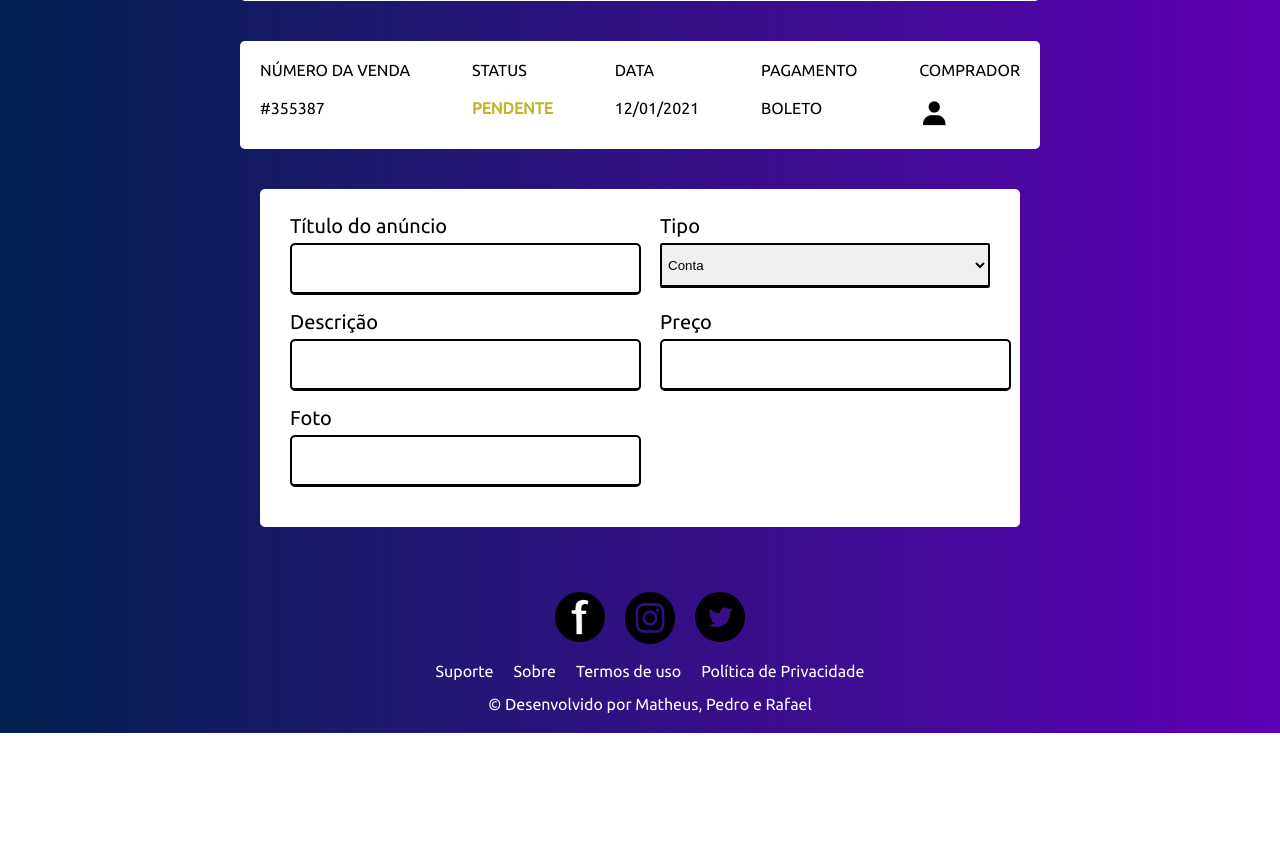
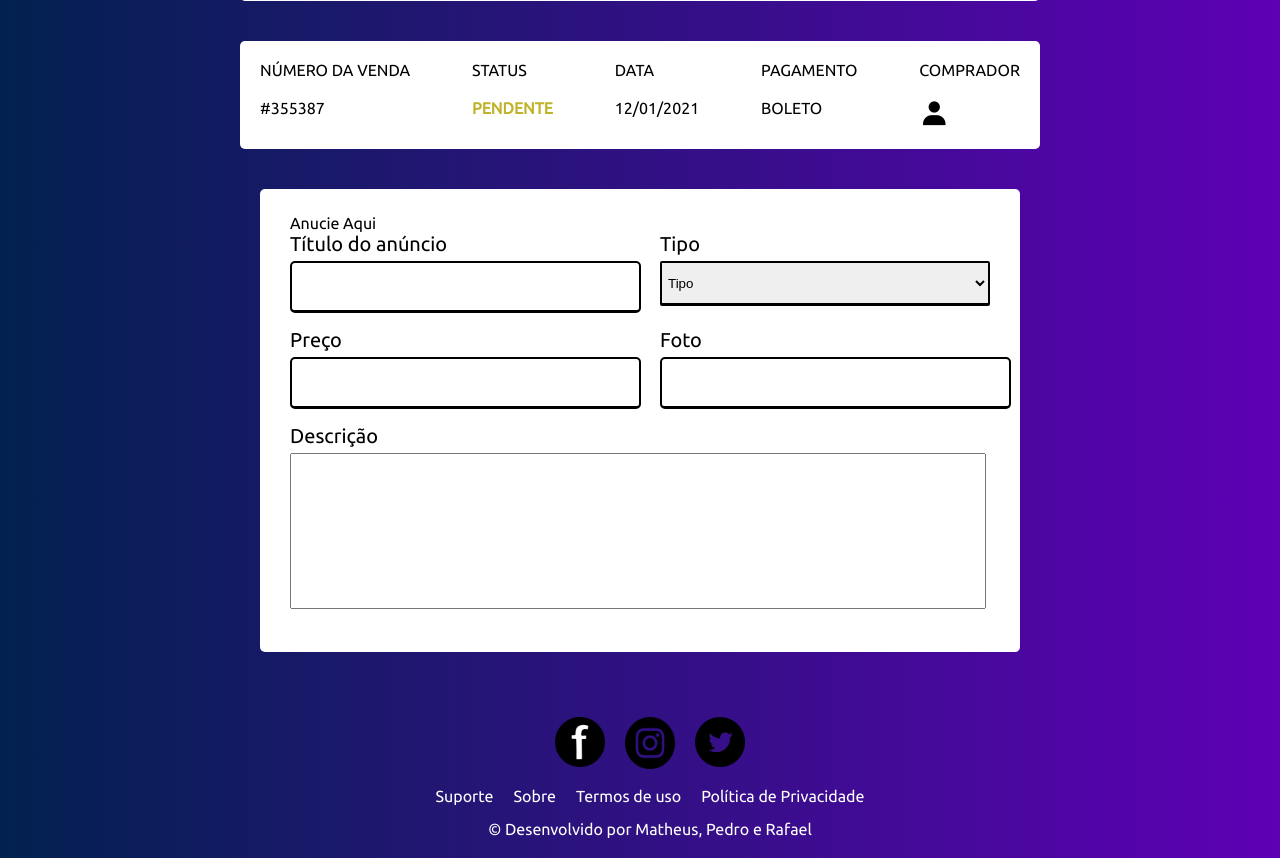
Before and after one commit to Peluc1/TCC-Loja-Online, a PHP site: page /perfil.php in a window 1280 px wide. Shown: the part 1787-2645 px from the top of the page. Before the commit the page ends 2520 px from the top, so only its background shows below. Run offline with PHP 8.4, Linux system fonts and the light colour scheme; the visitor is signed in with stand-in values (Sample User, id 1); data that the repository does not hold is empty.

Commit message:
mensagem

```diff
--- a/conexao.php
+++ b/conexao.php
@@ -6,7 +6,7 @@
 define('db', 'loja');
 /*$conexao = mysqli_connect(host, usuario, senha, db) or die ('Não foi possível conectar');*/
 
-$conexao = new PDO("mysql:host=127.0.0.1;dbname=loja", "root", "")
+$conexao = new PDO("mysql:host=127.0.0.1;dbname=loja", "root", "123456")
 
 
 ?>
--- a/css/projeto.css
+++ b/css/projeto.css
@@ -1160,15 +1160,15 @@ form{
     font-weight: 600;
 }
 
+
+
 .anuncios {
-
     display:flex;
     justify-content: center;
 }
 
 .anuncios .anuncios-box {
     max-width: 700px;
-    min-width: 700px;
     background-color: white;
     display:flex;
     justify-content: space-between;
@@ -1195,4 +1195,10 @@ form{
     border-radius: 5px;
     transition: all 0.3s ease;
 }
+ .anuncios-box form textarea{
+    height: 150px;
+    width: 690px;
+    resize: none
+ }
+
 /* Aqui termina a parte do Perfil */
--- a/perfil.php
+++ b/perfil.php
@@ -340,33 +340,35 @@ $user  = $sql->fetch(PDO::FETCH_ASSOC);
 
       <nav class="anuncios">
         <div class="anuncios-box">
+          <div class="tituloanucio">Anucie Aqui</div>
           <form>
             <div class="textinput">
               <span class="detalhe">Título do anúncio</span>
-              <label class="dados"><input type="text"> </label>
+              <input type="text" class="dados">
             </div>
             <div class="textinput">
               <span class="detalhe">Tipo</span>
               <label  class="dados">
                 <select id="tipo" name="tipo" form="">
+                  <option value="conta">Tipo</option>
                   <option value="conta">Conta</option>
                   <option value="assinatura">Assinatura</option>
                   <option value="skin">Skin</option>
+                  <option value="conta">Itens</option>
                 </select>
               </label>
             </div>
             <div class="textinput">
-              <span class="detalhe">Descrição</span>
-              <label class="dados"><input type="text">  </label>
-            </div>
-
-            <div class="textinput">
               <span class="detalhe">Preço</span>
-              <label  class="dados"><input type="text">  </label>
+              <input type="text" class="dados">
             </div>
             <div class="textinput">
               <span class="detalhe">Foto</span>
-              <label  class="dados"><input type="text">   </label>
+              <input type="text" class="dados">
+            </div>
+            <div class="textinput">
+              <span class="detalhe">Descrição</span>
+              <textarea class="dados" name="w3review"></textarea>
             </div>
           </form>
         </div>
```
